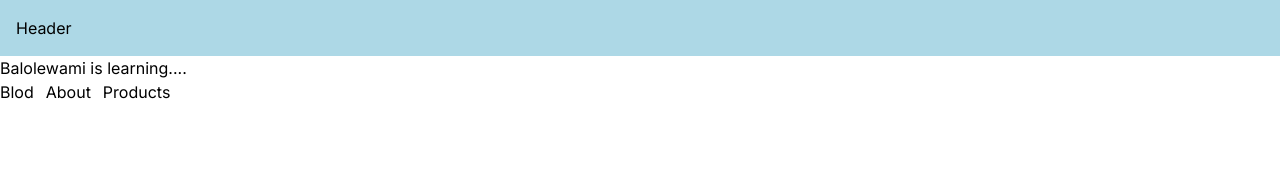
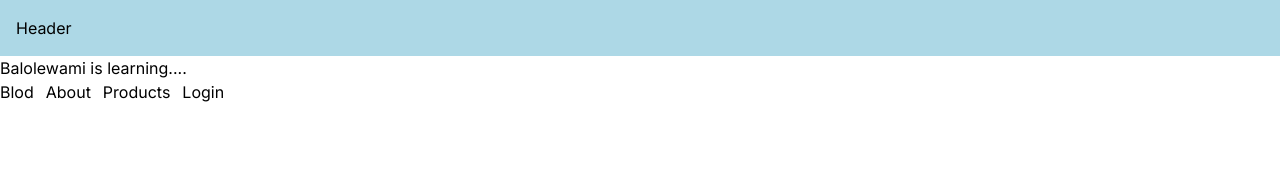
Before and after one commit to tchasinga/mastering-next, a Next.js app: page / in a window 1280 px wide. Shown: the top 170 px of the page. Built offline with nearby package versions, Linux system fonts and the light colour scheme.

Commit message:
New code is online

```diff
--- a/src/app/page.tsx
+++ b/src/app/page.tsx
@@ -9,6 +9,7 @@ export default function Home() {
         <Link href='./blog'>Blod</Link>
         <Link href='./about'>About</Link>
         <Link href='./products'>Products</Link>
+        <Link href='./login'>Login</Link>
       </div>
     </main>
   )
```
